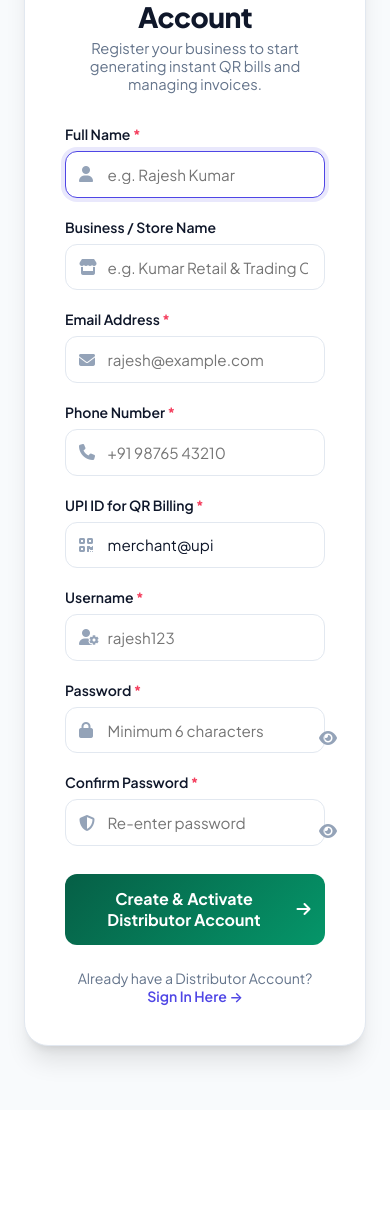
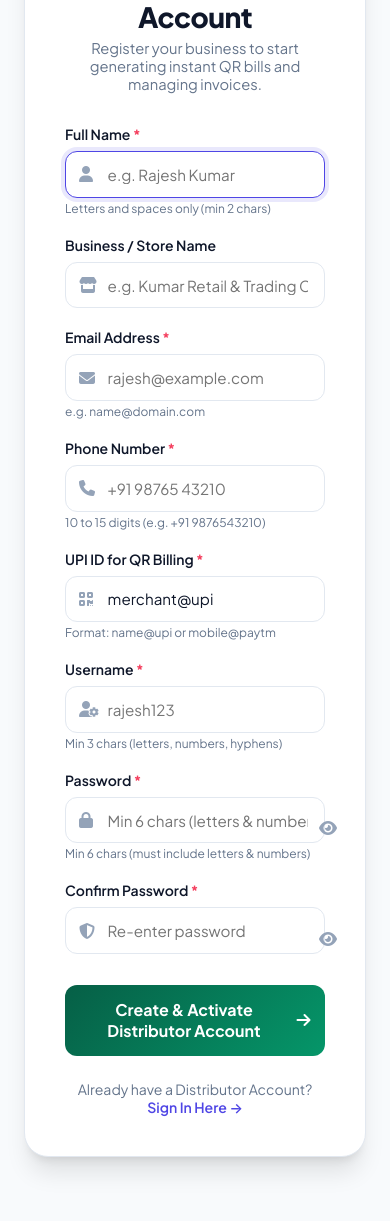
Before and after one commit to parmarkhushi2026-max/AdvanceBillingSystem, a Django app: page /register/distributor/ in a window 390 px wide; the page is wider, and only the part inside the window is pictured. Shown: the part 260-1481 px from the top of that part. Before the commit the page ends 1330 px from the top of that part, so only its background shows below. Run offline with Django 5.2, Linux system fonts and the light colour scheme; data comes from the database, SQL or seed files in the repository; data that the repository does not hold is empty.

Commit message:
Add field-level validation rules for email, phone, username, password strength, UPI ID, and full name with real-time UI hints

```diff
--- a/billing_app/forms.py
+++ b/billing_app/forms.py
@@ -111,14 +111,17 @@ class VerifyOTPForm(forms.Form):
     )
 
 
+import re
+from django.core.validators import validate_email
+
 class ResetPasswordForm(forms.Form):
-    """Form to reset account password."""
+    """Form to reset account password with strength validation."""
     new_password = forms.CharField(
         label="New Password",
         min_length=6,
         widget=forms.PasswordInput(attrs={
             'class': 'form-input',
-            'placeholder': 'Enter new password (min 6 characters)',
+            'placeholder': 'Min 6 chars (must include letters & numbers)',
             'id': 'new_password'
         })
     )
@@ -130,6 +133,16 @@ class ResetPasswordForm(forms.Form):
             'id': 'confirm_password'
         })
     )
+
+    def clean_new_password(self):
+        pwd = self.cleaned_data.get('new_password', '')
+        if len(pwd) < 6:
+            raise ValidationError("Password must be at least 6 characters long.")
+        if not re.search(r'[a-zA-Z]', pwd):
+            raise ValidationError("Password must contain at least one letter (a-z, A-Z).")
+        if not re.search(r'[0-9]', pwd):
+            raise ValidationError("Password must contain at least one digit (0-9).")
+        return pwd
 
     def clean(self):
         cleaned_data = super().clean()
@@ -143,7 +156,7 @@ class ResetPasswordForm(forms.Form):
 from django.contrib.auth.models import User
 
 class DistributorRegistrationForm(forms.Form):
-    """Frontend registration form for new Distributors."""
+    """Frontend registration form for new Distributors with strict input validation."""
     full_name = forms.CharField(
         label="Full Name",
         max_length=100,
@@ -205,7 +218,7 @@ class DistributorRegistrationForm(forms.Form):
         min_length=6,
         widget=forms.PasswordInput(attrs={
             'class': 'form-input',
-            'placeholder': 'Minimum 6 characters',
+            'placeholder': 'Min 6 chars (letters & numbers)',
             'id': 'password'
         })
     )
@@ -218,18 +231,72 @@ class DistributorRegistrationForm(forms.Form):
         })
     )
 
+    # 1. Full Name Validation
+    def clean_full_name(self):
+        name = self.cleaned_data.get('full_name', '').strip()
+        if len(name) < 2:
+            raise ValidationError("Full Name must be at least 2 characters long.")
+        if not re.match(r"^[a-zA-Z\s\.\']+$", name):
+            raise ValidationError("Full Name can only contain letters, spaces, dots, and apostrophes.")
+        return name
+
+    # 2. Email Format & Uniqueness Validation
+    def clean_email(self):
+        email = self.cleaned_data.get('email', '').strip().lower()
+        try:
+            validate_email(email)
+        except ValidationError:
+            raise ValidationError("Please enter a valid email address (e.g. user@domain.com).")
+
+        domain = email.split('@')[-1]
+        if '.' not in domain or len(domain.split('.')[-1]) < 2:
+            raise ValidationError("Please provide an email with a valid domain (e.g. .com, .org, .in).")
+
+        if User.objects.filter(email__iexact=email).exists():
+            raise ValidationError("An account with this email address already exists. Please login or use a different email.")
+        return email
+
+    # 3. Phone Number Format Validation
+    def clean_phone(self):
+        phone_raw = self.cleaned_data.get('phone', '').strip()
+        phone_clean = re.sub(r'[\s\-\(\)]', '', phone_raw)
+
+        if not re.match(r"^\+?[0-9]{10,15}$", phone_clean):
+            raise ValidationError("Please enter a valid phone number (10 to 15 digits, optional + country code).")
+        return phone_raw
+
+    # 4. UPI ID Format Validation
+    def clean_upi_id(self):
+        upi = self.cleaned_data.get('upi_id', '').strip().lower()
+        if upi:
+            if not re.match(r"^[a-zA-Z0-9\.\-_]{2,100}@[a-zA-Z]{2,30}$", upi):
+                raise ValidationError("Please enter a valid UPI handle (e.g. name@upi, store@okicici, 9876543210@paytm).")
+        return upi
+
+    # 5. Username Format, Length & Uniqueness Validation
     def clean_username(self):
-        username = self.cleaned_data.get('username')
+        username = self.cleaned_data.get('username', '').strip()
+        if len(username) < 3:
+            raise ValidationError("Username must be at least 3 characters long.")
+        if not re.match(r"^[a-zA-Z][a-zA-Z0-9_\-]*$", username):
+            raise ValidationError("Username must start with a letter and contain only letters, numbers, underscores, or hyphens.")
+
         if User.objects.filter(username__iexact=username).exists():
-            raise ValidationError("This username is already taken. Please choose another.")
+            raise ValidationError("This username is already taken. Please choose another username.")
         return username
 
-    def clean_email(self):
-        email = self.cleaned_data.get('email')
-        if email and User.objects.filter(email__iexact=email).exists():
-            raise ValidationError("An account with this email address already exists.")
-        return email
+    # 6. Password Strength Validation
+    def clean_password(self):
+        pwd = self.cleaned_data.get('password', '')
+        if len(pwd) < 6:
+            raise ValidationError("Password must be at least 6 characters long.")
+        if not re.search(r'[a-zA-Z]', pwd):
+            raise ValidationError("Password must contain at least one letter (a-z, A-Z).")
+        if not re.search(r'[0-9]', pwd):
+            raise ValidationError("Password must contain at least one number (0-9).")
+        return pwd
 
+    # 7. Password Match Validation
     def clean(self):
         cleaned_data = super().clean()
         p1 = cleaned_data.get("password")
--- a/static/css/style.css
+++ b/static/css/style.css
@@ -1210,3 +1210,20 @@ body {
     margin-top: 0.5rem !important;
     font-size: 0.82rem !important;
 }
+
+.field-error-text {
+    color: var(--accent-rose);
+    font-size: 0.78rem;
+    font-weight: 600;
+    margin-top: 4px;
+    display: flex;
+    align-items: center;
+    gap: 4px;
+    animation: fadeInDown 0.2s ease-out;
+}
+
+.field-hint-text {
+    color: var(--text-muted);
+    font-size: 0.75rem;
+    margin-top: 3px;
+}
--- a/templates/auth/register_distributor.html
+++ b/templates/auth/register_distributor.html
@@ -14,7 +14,7 @@
             <p class="auth-subtitle">Register your business to start generating instant QR bills and managing invoices.</p>
         </div>
 
-        <form method="POST" action="{% url 'distributor_register' %}">
+        <form method="POST" action="{% url 'distributor_register' %}" novalidate id="distributor-reg-form">
             {% csrf_token %}
 
             <div class="form-row">
@@ -25,6 +25,11 @@
                         <i class="fa-solid fa-user"></i>
                         {{ form.full_name }}
                     </div>
+                    {% if form.full_name.errors %}
+                        <div class="field-error-text"><i class="fa-solid fa-circle-exclamation"></i> {{ form.full_name.errors.0 }}</div>
+                    {% else %}
+                        <div class="field-hint-text">Letters and spaces only (min 2 chars)</div>
+                    {% endif %}
                 </div>
 
                 <!-- Business Name -->
@@ -34,6 +39,9 @@
                         <i class="fa-solid fa-store"></i>
                         {{ form.business_name }}
                     </div>
+                    {% if form.business_name.errors %}
+                        <div class="field-error-text"><i class="fa-solid fa-circle-exclamation"></i> {{ form.business_name.errors.0 }}</div>
+                    {% endif %}
                 </div>
             </div>
 
@@ -45,6 +53,11 @@
                         <i class="fa-solid fa-envelope"></i>
                         {{ form.email }}
                     </div>
+                    {% if form.email.errors %}
+                        <div class="field-error-text"><i class="fa-solid fa-circle-exclamation"></i> {{ form.email.errors.0 }}</div>
+                    {% else %}
+                        <div class="field-hint-text">e.g. name@domain.com</div>
+                    {% endif %}
                 </div>
 
                 <!-- Phone Number -->
@@ -54,6 +67,11 @@
                         <i class="fa-solid fa-phone"></i>
                         {{ form.phone }}
                     </div>
+                    {% if form.phone.errors %}
+                        <div class="field-error-text"><i class="fa-solid fa-circle-exclamation"></i> {{ form.phone.errors.0 }}</div>
+                    {% else %}
+                        <div class="field-hint-text">10 to 15 digits (e.g. +91 9876543210)</div>
+                    {% endif %}
                 </div>
             </div>
 
@@ -65,6 +83,11 @@
                         <i class="fa-solid fa-qrcode"></i>
                         {{ form.upi_id }}
                     </div>
+                    {% if form.upi_id.errors %}
+                        <div class="field-error-text"><i class="fa-solid fa-circle-exclamation"></i> {{ form.upi_id.errors.0 }}</div>
+                    {% else %}
+                        <div class="field-hint-text">Format: name@upi or mobile@paytm</div>
+                    {% endif %}
                 </div>
 
                 <!-- Account Username -->
@@ -74,6 +97,11 @@
                         <i class="fa-solid fa-user-gear"></i>
                         {{ form.username }}
                     </div>
+                    {% if form.username.errors %}
+                        <div class="field-error-text"><i class="fa-solid fa-circle-exclamation"></i> {{ form.username.errors.0 }}</div>
+                    {% else %}
+                        <div class="field-hint-text">Min 3 chars (letters, numbers, hyphens)</div>
+                    {% endif %}
                 </div>
             </div>
 
@@ -88,6 +116,11 @@
                             <i class="fa-solid fa-eye"></i>
                         </button>
                     </div>
+                    {% if form.password.errors %}
+                        <div class="field-error-text"><i class="fa-solid fa-circle-exclamation"></i> {{ form.password.errors.0 }}</div>
+                    {% else %}
+                        <div class="field-hint-text">Min 6 chars (must include letters & numbers)</div>
+                    {% endif %}
                 </div>
 
                 <!-- Confirm Password -->
@@ -100,6 +133,10 @@
                             <i class="fa-solid fa-eye"></i>
                         </button>
                     </div>
+                    {% if form.confirm_password.errors %}
+                        <div class="field-error-text"><i class="fa-solid fa-circle-exclamation"></i> {{ form.confirm_password.errors.0 }}</div>
+                    {% endif %}
+                    <div id="pwd-match-status" class="field-hint-text"></div>
                 </div>
             </div>
 
@@ -117,7 +154,7 @@
 
 <script>
 document.addEventListener('DOMContentLoaded', function() {
-    // Password Visibility Toggle
+    // 1. Password Visibility Toggle
     document.querySelectorAll('.btn-toggle-pwd').forEach(btn => {
         btn.addEventListener('click', function() {
             const targetId = this.getAttribute('data-target');
@@ -129,6 +166,32 @@ document.addEventListener('DOMContentLoaded', function() {
             }
         });
     });
+
+    // 2. Real-time Client-side Validation Feedback
+    const pwdInput = document.getElementById('password');
+    const confirmPwdInput = document.getElementById('confirm_password');
+    const matchStatus = document.getElementById('pwd-match-status');
+
+    function checkPasswordMatch() {
+        if (!pwdInput || !confirmPwdInput || !matchStatus) return;
+        const p1 = pwdInput.value;
+        const p2 = confirmPwdInput.value;
+
+        if (p2.length > 0) {
+            if (p1 === p2) {
+                matchStatus.innerHTML = '<span style="color:#10b981; font-weight:600;"><i class="fa-solid fa-check"></i> Passwords match!</span>';
+            } else {
+                matchStatus.innerHTML = '<span style="color:#ef4444; font-weight:600;"><i class="fa-solid fa-xmark"></i> Passwords do not match</span>';
+            }
+        } else {
+            matchStatus.innerHTML = '';
+        }
+    }
+
+    if (pwdInput && confirmPwdInput) {
+        pwdInput.addEventListener('input', checkPasswordMatch);
+        confirmPwdInput.addEventListener('input', checkPasswordMatch);
+    }
 });
 </script>
 {% endblock %}
```
